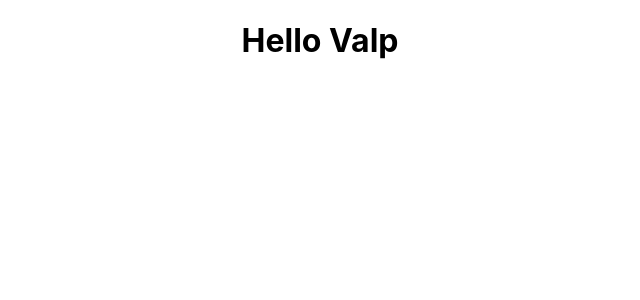
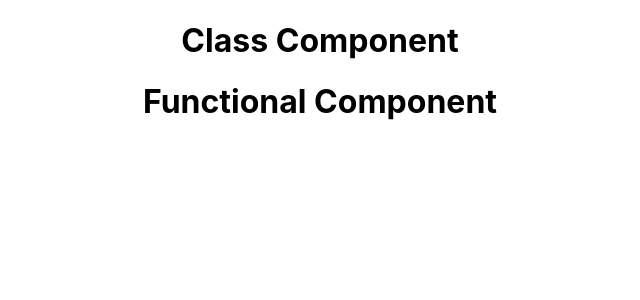
Before and after one commit to vapinedo/React-Codevolution, a React (Create React App) app: page / in a window 1280 px wide. Shown: the top 300 px of the page, without its empty margins (320-960 px from the left). Built offline with nearby package versions, Linux system fonts and the light colour scheme.

Commit message:
[ADD] Class Components

```diff
--- a/src/App.js
+++ b/src/App.js
@@ -1,10 +1,12 @@
 import './App.css';
-import Greet from './components/Greet';
+import ClassComponent from './components/ClassComponent';
+import FunctionalComponent from './components/FunctionalComponent';
 
 function App() {
   return (
     <div className="App">
-      <Greet />
+      <ClassComponent />
+      <FunctionalComponent />
     </div>
   );
 }
--- /dev/null
+++ b/src/components/ClassComponent.js
@@ -0,0 +1,9 @@
+import React, { Component } from 'react'
+
+class ClassComponent extends Component {
+    render() {
+        return <h1>Class Component</h1>
+    }
+}
+
+export default ClassComponent
--- /dev/null
+++ b/src/components/FunctionalComponent.js
@@ -0,0 +1,5 @@
+import React from 'react'
+
+const FunctionalComponent = () => <h1>Functional Component</h1>
+
+export default FunctionalComponent
--- a/src/components/Greet.js
+++ /dev/null
@@ -1,5 +0,0 @@
-import React from 'react'
-
-const Greet = () => <h1>Hello Valp</h1>
-
-export default Greet
```
